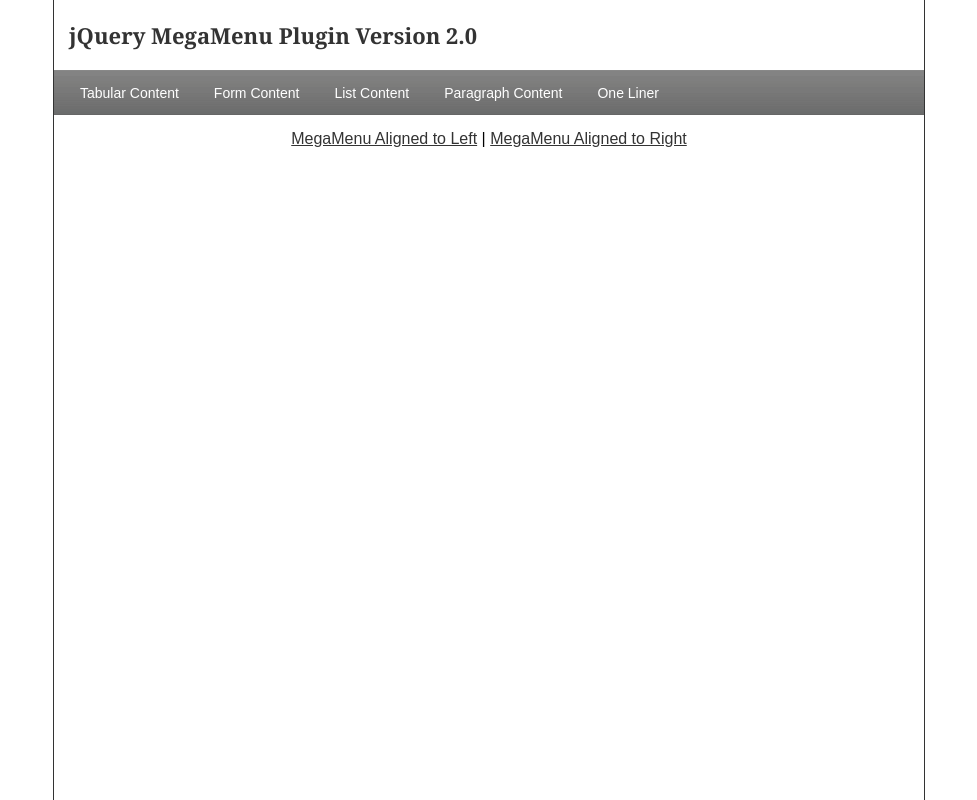
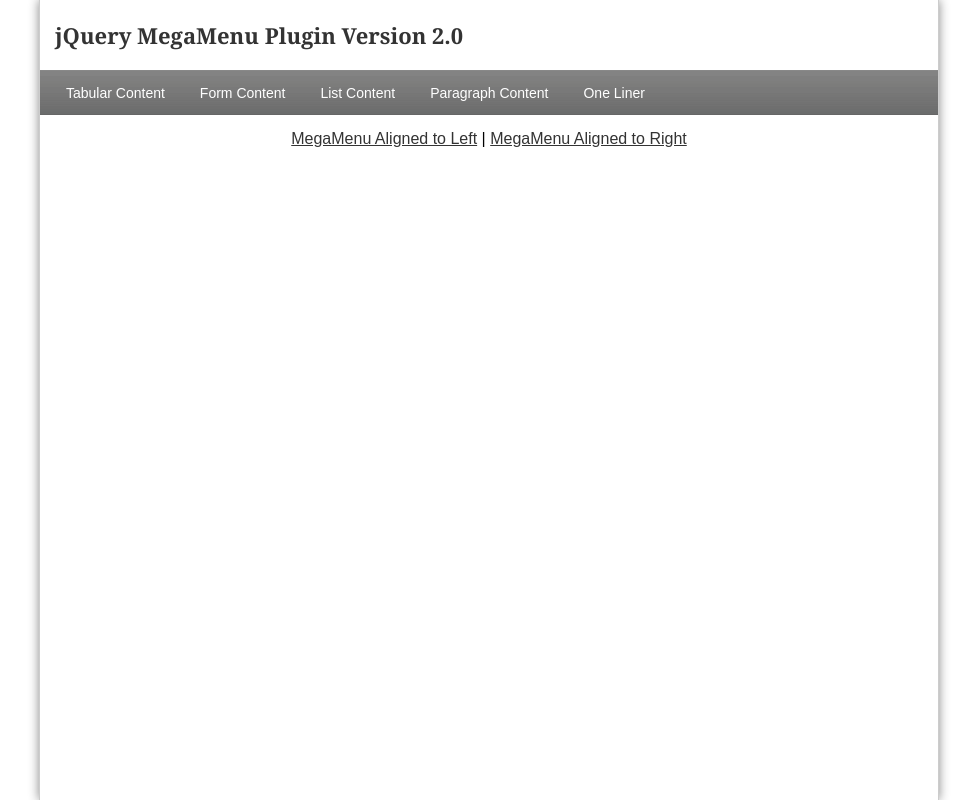
Before and after one commit to GeekTantra/jquery-megamenu, a plain HTML site: page index.html in a window 1280 px wide. Shown: the whole page, without its empty margins (151-1128 px from the left). Drawn offline with nearby package versions, Linux system fonts and the light colour scheme.

Commit message:
Changes in the demo

```diff
--- a/stylesheets/example.css
+++ b/stylesheets/example.css
@@ -9,12 +9,14 @@ html, body {
 }
 
 #Page {
-  width: 850px;
-  border-left: 1px solid #333;
-  border-right: 1px solid #333;
+  width: 900px;
+  border-left: 1px solid #CCC;
+  border-right: 1px solid #CCC;
   margin: auto;
   border-collapse: collapse;
   height: 100%;
+  -moz-box-shadow: 0px 0px 10px #888;
+  -webkit-box-shadow: 0px 0px 10px #888;
 }
 
 #Links {
@@ -128,7 +130,3 @@ blockquote {
 #paragraph-content, #quote-content {
   text-align: justify;
 }
-#paragraph-content {
-}
-#quote-content {
-}
--- a/stylesheets/jquery.megamenu.css
+++ b/stylesheets/jquery.megamenu.css
@@ -15,7 +15,6 @@ ul.megamenu {
   margin: 0px auto;
   padding: 5px 10px;
   list-style: none;
-  width: 850px;
   display: none;
 }
 
```
Also changed, not shown: index.html (+3 -0 lines).
